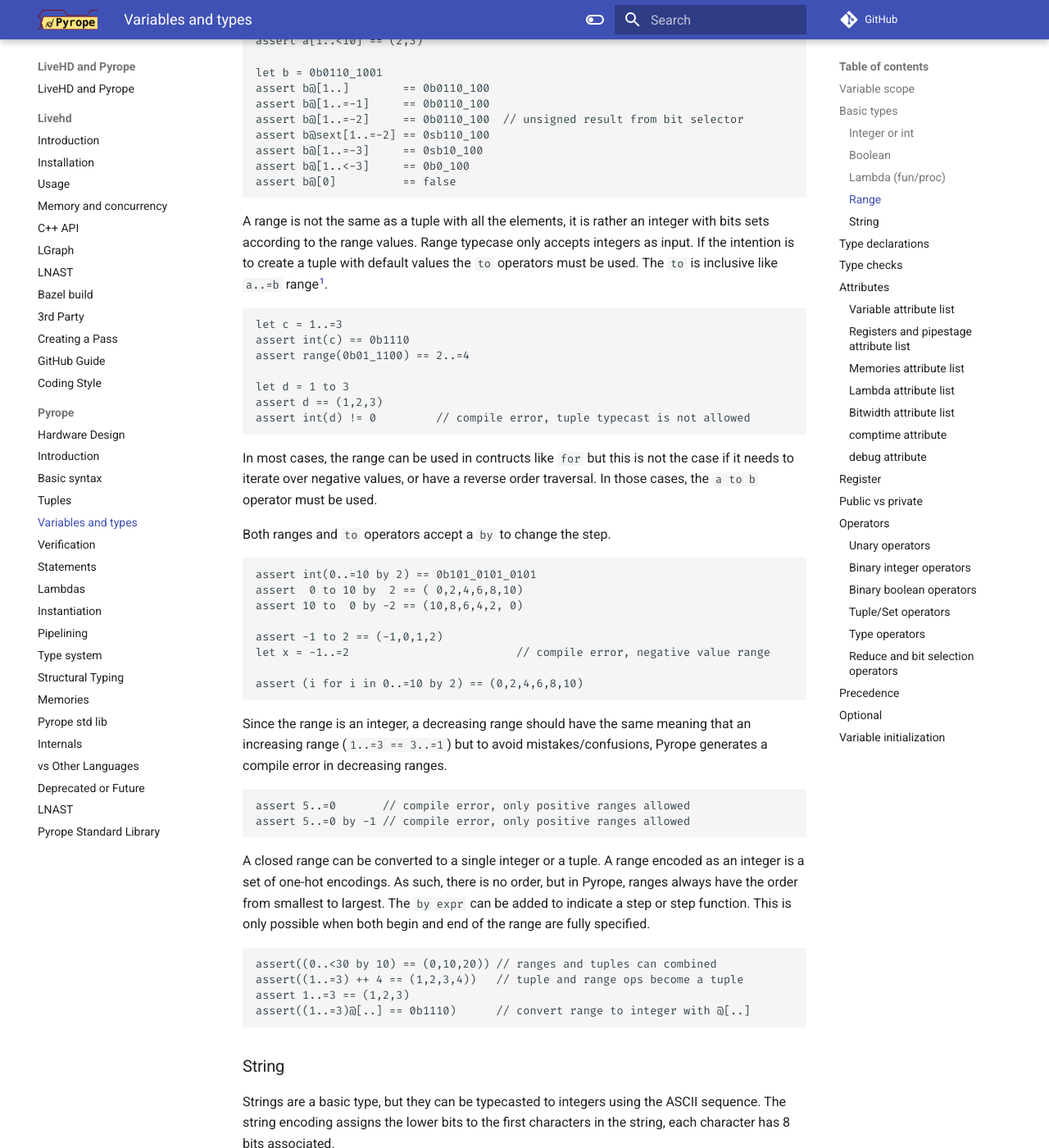
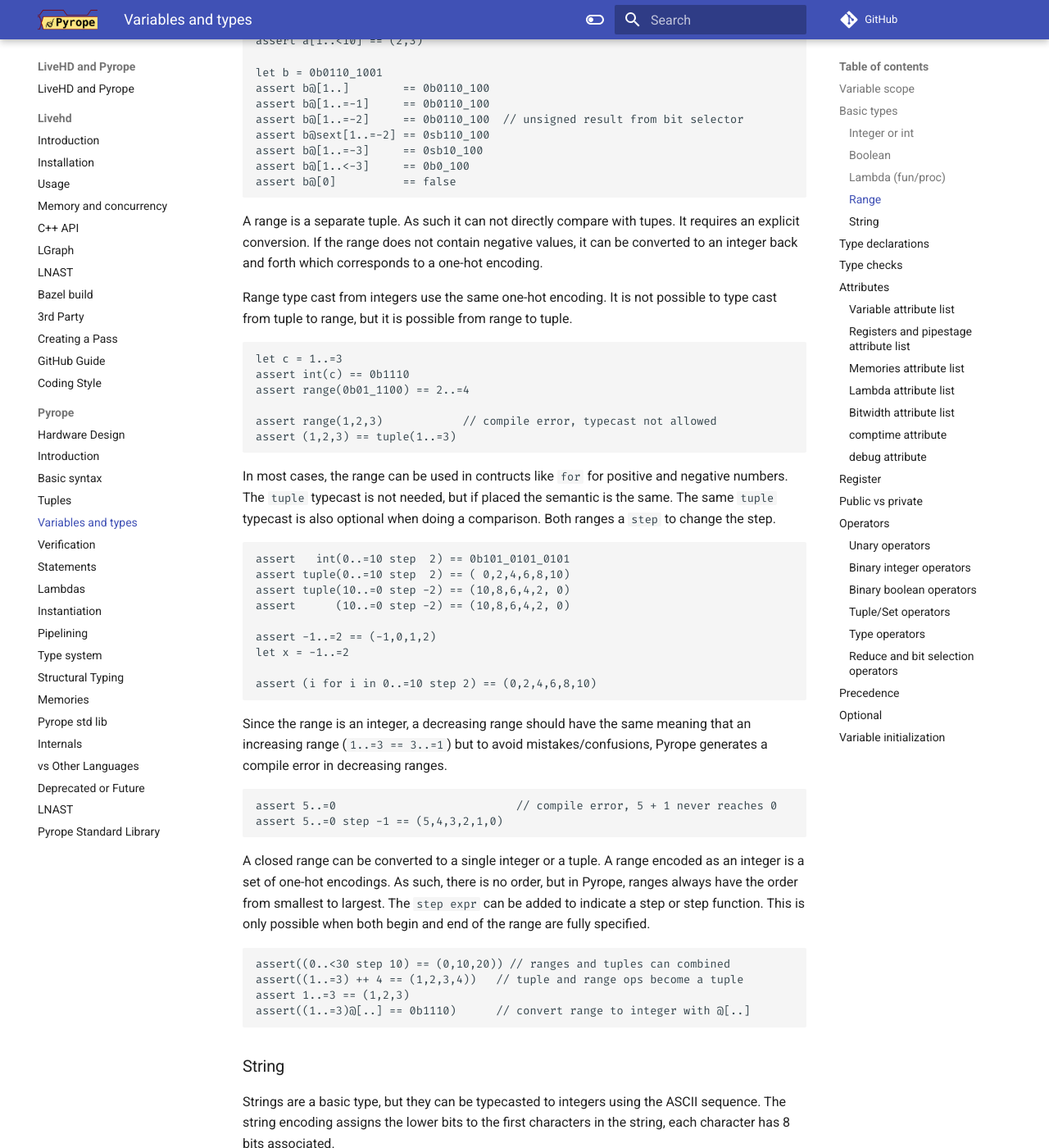
Before and after one commit to masc-ucsc/docs, an MkDocs documentation site: the page built from docs/pyrope/04-variables.md, in a window 1280 px wide and 1400 px high, scrolled down 3887 px. Shown: the whole window at 82% size. Built offline with MkDocs 1.6.1 and Material for MkDocs 9.7.7, drawn with Linux system fonts in a browser that asks for light colours; comment, search, counter and statistics services are not loaded; some of the changed text lies outside the part shown.

Commit message:
cleaner step and no 'to'

````diff
--- a/docs/pyrope/04-variables.md
+++ b/docs/pyrope/04-variables.md
@@ -244,40 +244,38 @@ assert b@[0]          == false
 ```
 
 
-A range is not the same as a tuple with all the elements, it is rather an
-integer with bits sets according to the range values. Range typecase only
-accepts integers as input. If the intention is to create a tuple with default
-values the `to` operators must be used. The `to` is inclusive like `a..=b`
-range[^1].
+A range is a separate tuple. As such it can not directly compare with
+tupes. It requires an explicit conversion. If the range does not contain
+negative values, it can be converted to an integer back and forth which
+corresponds to a one-hot encoding.
 
-[^1]: In English, and most languages like Pascal, Scala the 0 to 10 is an
-  inclusive range.
+Range type cast from integers use the same one-hot encoding. It is not possible
+to type cast from tuple to range, but it is possible from range to tuple.
 
 ```
 let c = 1..=3
 assert int(c) == 0b1110
 assert range(0b01_1100) == 2..=4
 
-let d = 1 to 3
-assert d == (1,2,3)
-assert int(d) != 0         // compile error, tuple typecast is not allowed
+assert range(1,2,3)            // compile error, typecast not allowed
+assert (1,2,3) == tuple(1..=3)
 ```
 
-In most cases, the range can be used in contructs like `for` but this is not
-the case if it needs to iterate over negative values, or have a reverse order
-traversal. In those cases, the `a to b` operator must be used.
+In most cases, the range can be used in contructs like `for` for positive and
+negative numbers. The `tuple` typecast is not needed, but if placed the
+semantic is the same. The same `tuple` typecast is also optional when doing a
+comparison. Both ranges a `step` to change the step.
 
+```
+assert   int(0..=10 step  2) == 0b101_0101_0101
+assert tuple(0..=10 step  2) == ( 0,2,4,6,8,10)
+assert tuple(10..=0 step -2) == (10,8,6,4,2, 0)
+assert      (10..=0 step -2) == (10,8,6,4,2, 0)
 
-Both ranges and `to` operators accept a `by` to change the step.
-```
-assert int(0..=10 by 2) == 0b101_0101_0101
-assert  0 to 10 by  2 == ( 0,2,4,6,8,10)
-assert 10 to  0 by -2 == (10,8,6,4,2, 0)
+assert -1..=2 == (-1,0,1,2)
+let x = -1..=2
 
-assert -1 to 2 == (-1,0,1,2)
-let x = -1..=2                         // compile error, negative value range
-
-assert (i for i in 0..=10 by 2) == (0,2,4,6,8,10)
+assert (i for i in 0..=10 step 2) == (0,2,4,6,8,10)
 ```
 
 Since the range is an integer, a decreasing range should have the same meaning
@@ -285,19 +283,19 @@ that an increasing range (`1..=3 == 3..=1`) but to avoid mistakes/confusions,
 Pyrope generates a compile error in decreasing ranges.
 
 ```
-assert 5..=0       // compile error, only positive ranges allowed
-assert 5..=0 by -1 // compile error, only positive ranges allowed
+assert 5..=0                           // compile error, 5 + 1 never reaches 0
+assert 5..=0 step -1 == (5,4,3,2,1,0)
 ```
 
 A closed range can be converted to a single integer or a tuple. A range
 encoded as an integer is a set of one-hot encodings. As such, there is no
 order, but in Pyrope, ranges always have the order from smallest to largest.
-The `by expr` can be added to indicate a step or step function. This is only
+The `step expr` can be added to indicate a step or step function. This is only
 possible when both begin and end of the range are fully specified.
 
 
 ```
-assert((0..<30 by 10) == (0,10,20)) // ranges and tuples can combined
+assert((0..<30 step 10) == (0,10,20)) // ranges and tuples can combined
 assert((1..=3) ++ 4 == (1,2,3,4))   // tuple and range ops become a tuple
 assert 1..=3 == (1,2,3)
 assert((1..=3)@[..] == 0b1110)      // convert range to integer with @[..]
@@ -818,7 +816,8 @@ cassert 1<<(1,4,3) == 0b01_1010
 
 * `a in b` is element `a` in tuple `b`
 * `a !in b` true when element `a` is not in tuple `b`
-* `a to b by c` returns a tuple with integers between `a` and `b` with step of `c`
+* `tuple(a)` converts `a` to tuple, `a` can be a boolean, range, integer,
+  string, or already a tuple
 
 Most operations behave as expected when applied to signed unlimited precision
 integers.
````
Also changed, not shown: docs/pyrope/03-bundle.md (+8 -2 lines), docs/pyrope/05b-statements.md (+1 -1 lines), docs/pyrope/10-internals.md (+2 -2 lines), docs/pyrope/10b-vslang.md (+1 -1 lines).
